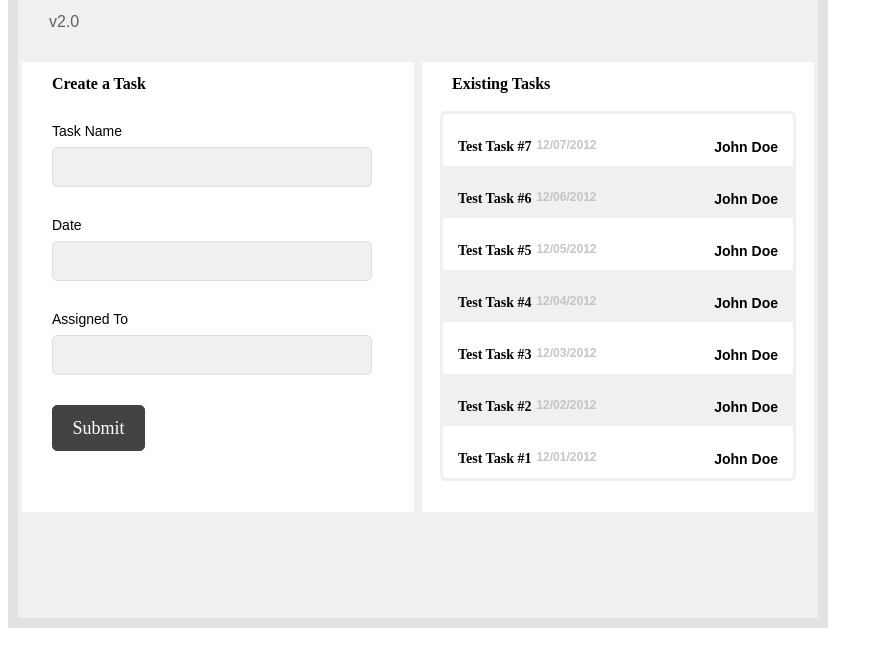
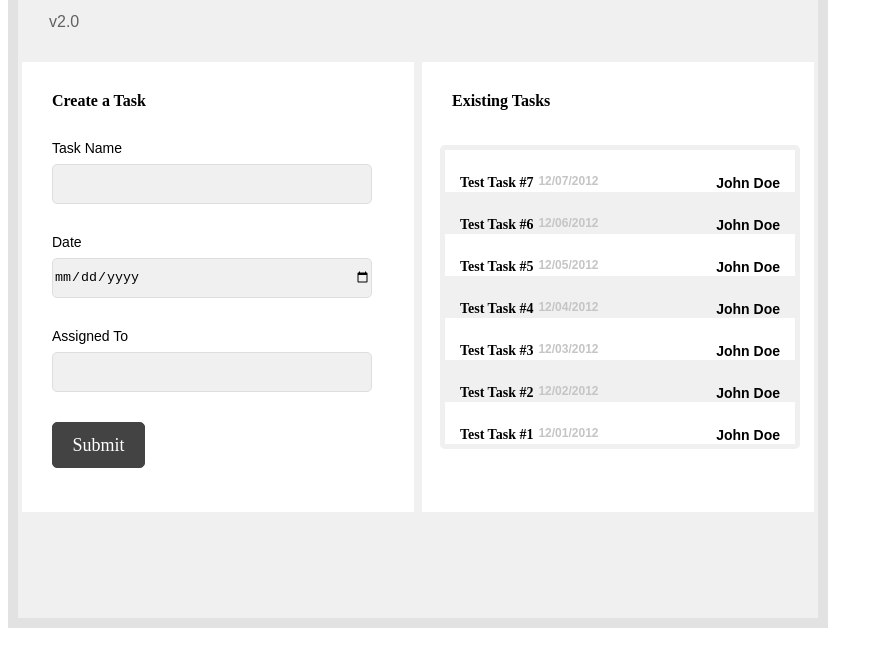
Before and after one commit to jaypsl/task_tracker, a plain HTML site: page index.html in a window 1280 px wide. Shown: the part 100-766 px from the top of the page, without its empty margins (0-883 px from the left). Drawn offline with nearby package versions, Linux system fonts and the light colour scheme.

Commit message:
minor change in style and markup

```diff
--- a/CSS/tasktracker.css
+++ b/CSS/tasktracker.css
@@ -42,6 +42,7 @@ section {
     font-weight: bold;
     font-size: 1rem;
     margin-left: 30px;
+    margin-top: 30px;
 }
 form {
     margin-left: 30px;
@@ -77,14 +78,14 @@ form {
     width: 350px;
     height: auto;
     border-style: solid;
-    border-width: 3px;
+    border-width: 5px;
     border-radius: 5px;
     border-color: #f0f0f0;
-    margin: 18px 18px 0px 18px;
+    margin: 35px 18px 0px 18px;
 }
 
 .etask_item {
-    height: 40px;
+    height: 30px;
     width: 340px;
     overflow: hidden;
     padding: 6px 5px;
@@ -118,4 +119,5 @@ form {
     font-weight: bold;
     font-size: 1rem;
     margin-left: 30px;
+    margin-top: 30px;
 }
--- a/index.html
+++ b/index.html
@@ -14,13 +14,13 @@
         <h2 class="create_task">Create a Task</h2>
         <form id="task">
             <label class="form-label">Task Name</label><br>
-            <input class="form-text name" type="text" name="name">
+            <input class="form-text name" type="text" name="name" required>
             <br>
             <label class="form-label">Date</label><br>
-            <input class="form-text date" type="text" name="date">
+            <input class="form-text date" type="date" name="date" required>
             <br>
             <label class="form-label">Assigned To</label><br>
-            <input class="form-text assigned" type="text" name="assigned">
+            <input class="form-text assigned" type="text" name="assigned" required>
             <br>
             <input class="submit" type="submit" value="Submit">
         </form>
```
Also changed, not shown: JS/tasktracker.js (line endings or trailing spaces).
